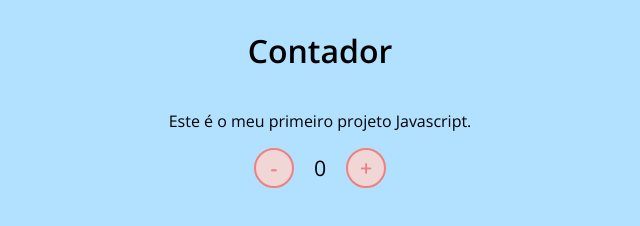
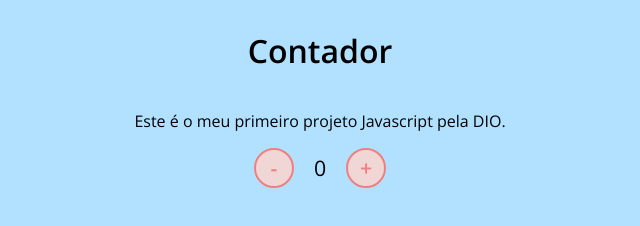
Before and after one commit to JonasPalhanos/JavaScript, a plain HTML site: page DIO JavaScript/Introdução ao JavaScript/Contador/index.html in a window 1280 px wide. Shown: the whole page, without its empty margins (320-960 px from the left). Drawn offline with nearby package versions, Linux system fonts and the light colour scheme.

Commit message:
Update index.html

```diff
--- a/DIO JavaScript/Introdução ao JavaScript/Contador/index.html
+++ b/DIO JavaScript/Introdução ao JavaScript/Contador/index.html
@@ -8,7 +8,7 @@
 </head>
 <body>
     <h1>Contador</h1>
-    <p>Este é o meu primeiro projeto Javascript.</p>
+    <p>Este é o meu primeiro projeto Javascript pela DIO.</p>
     <div id="counter">
         <button id="subtrair" name="subtrair" onclick="decrement()">-</button>
         <span id="currentNumber">0</span>
```
